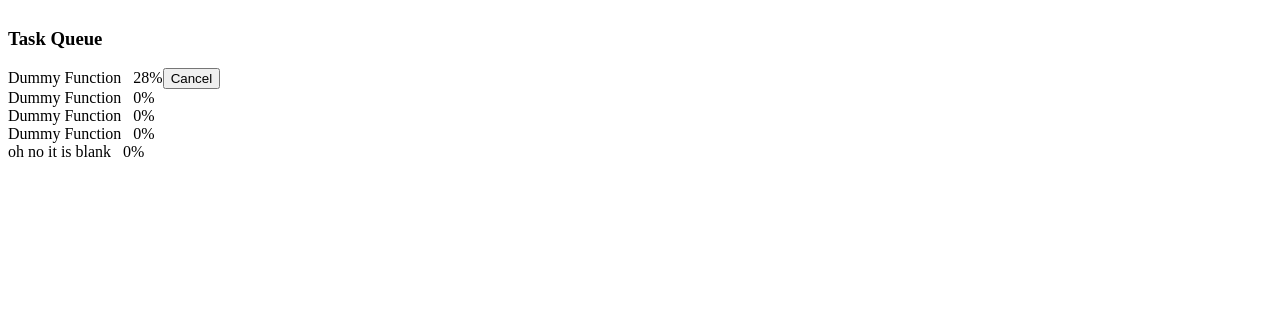
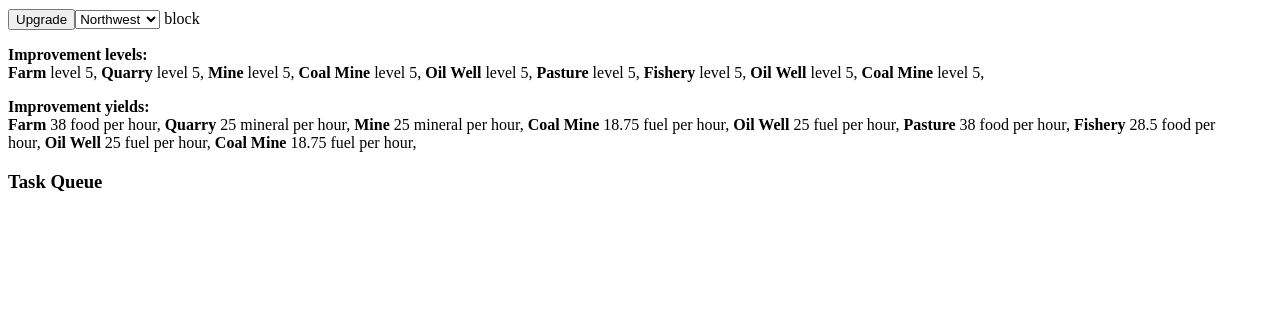
Before and after one commit to uiri/Gunboat-Diplomacy, a Django app: page / in a window 1280 px wide. Shown: the part 480-800 px from the top of the page. Run offline with Django 3.2, Linux system fonts and the light colour scheme.

Commit message:
added upgrading of blocks
now you can upgrade blocks. infrastructure is there to change improvement types.

also added divs to display output data, those should be destroyed later

```diff
--- a/templates/index.html
+++ b/templates/index.html
@@ -14,6 +14,7 @@
     height:96px;
     width:96px;
 }
+
 
 </style>
 <script type="text/javascript">
@@ -33,11 +34,6 @@ function QueueItem(foodcost,fuelcost,mineralcost,productioncost,task,description
     this.name = description; //whatever this thing is called
 }
 
-queue.push(new QueueItem(2000,1000,1000,1, 'changeHTML("test", new Date())', 'Dummy Function')); //dummy values
-queue.push(new QueueItem(2000,1000,1000,1, 'changeHTML("test", new Date())', 'Dummy Function')); //dummy values
-queue.push(new QueueItem(2000,1000,1000,1, 'changeHTML("test", new Date())', 'Dummy Function')); //dummy values
-queue.push(new QueueItem(2000,1000,1000,1, 'changeHTML("test", new Date())', 'Dummy Function')); //dummy values
-queue.push(new QueueItem(2000,1000,1000,1, 'changeHTML("test", new Date())', 'oh no it is blank')); //dummy values
 
 
 function Block(type, improvement, level){
@@ -140,12 +136,59 @@ function writeStats(){
     var itemsdiv = document.getElementById("items");
     itemsdiv.innerHTML = "";
     for (item in queue) {
-	queuediv = document.createElement("div");
-	queuediv.innerHTML = queue[item].name + "&nbsp;&nbsp;&nbsp;" + Math.round((1-(queue[item].prodleft/queue[item].cost[3]))*100) + "%";
-	if (item == 0)
-	    queuediv.innerHTML += '<button onclick="queue.shift();update();">Cancel</button>';
-	itemsdiv.appendChild(queuediv);
+		queuediv = document.createElement("div");
+		queuediv.innerHTML = queue[item].name + "&nbsp;&nbsp;&nbsp;" + Math.round((1-(queue[item].prodleft/queue[item].cost[3]))*100) + "%";
+		if (item == 0)
+			queuediv.innerHTML += '<button onclick="queue.shift();update();">Cancel</button>';
+		itemsdiv.appendChild(queuediv);
     }
+
+	//next part is only temporary, we'll add it to the divsoup later
+	var blockImprovementLevelTextInnerHTMLTarget = "<b>Improvement levels:</b><br />"; //because fuck you, that's why
+	for (numbr in blocks) {
+		blockImprovementLevelTextInnerHTMLTarget += "<b>" + blockImprovements[blocks[numbr].improvement];
+		blockImprovementLevelTextInnerHTMLTarget += "</b>&nbsp;level&nbsp;";
+		blockImprovementLevelTextInnerHTMLTarget += blocks[numbr].level;
+		blockImprovementLevelTextInnerHTMLTarget += ",&nbsp;";
+	}
+	changeHTML("blocklevels",blockImprovementLevelTextInnerHTMLTarget);
+	//unt dis is fur die testen
+	var blockYieldLevelTextInnerHTMLTarget = "<b>Improvement yields:</b><br />"; //because fuck you, that's why
+	for (numbr in blocks) {
+		blockYieldLevelTextInnerHTMLTarget += "<b>" + blockImprovements[blocks[numbr].improvement] + "</b>&nbsp;";
+		switch (blocks[numbr].improvement){
+			case 0: {
+			blockYieldLevelTextInnerHTMLTarget += ((foodProduction)*1.163118^(blocks[numbr].level - 1)) + " food";
+			break;
+			}
+			case 1: {
+			blockYieldLevelTextInnerHTMLTarget += ((mineralProduction)*1.163118^(blocks[numbr].level - 1)) + " mineral";
+			break;
+			}
+			case 2: {
+			blockYieldLevelTextInnerHTMLTarget +=  ((fuelProduction)*1.163118^(blocks[numbr].level - 1)) + " fuel";
+			break;
+			}
+			case 3: {
+			blockYieldLevelTextInnerHTMLTarget += 0.75*((foodProduction)*1.163118^(blocks[numbr].level - 1)) + " food";
+			break;
+			}
+			case 4: {
+			blockYieldLevelTextInnerHTMLTarget += ((mineralProduction)*1.163118^(blocks[numbr].level - 1)) + " mineral";
+			break;
+			}
+			case 5: {
+			blockYieldLevelTextInnerHTMLTarget += 0.75*((fuelProduction)*1.163118^(blocks[numbr].level - 1)) + " fuel";
+			break;
+			}
+			case 6: {
+			blockYieldLevelTextInnerHTMLTarget += ((foodProduction)*1.163118^(blocks[numbr].level - 1)) + " food";
+			break;
+			}
+		}
+		blockYieldLevelTextInnerHTMLTarget += " per hour,&nbsp;";
+	}
+	changeHTML("blockyields",blockYieldLevelTextInnerHTMLTarget);
 }
 
 function loaded() {
@@ -159,6 +202,26 @@ changeHTML("E", "<h4>" + blockTypes[blocks[5].type] + "</h4>" + blockImprovement
 changeHTML("SW", "<h4>" + blockTypes[blocks[6].type] + "</h4>" + blockImprovements[blocks[6].improvement]).style.backgroundImage="url(" + blockGraphics[blocks[6].type] + ")";
 changeHTML("S", "<h4>" + blockTypes[blocks[7].type] + "</h4>" + blockImprovements[blocks[7].improvement]).style.backgroundImage="url(" + blockGraphics[blocks[7].type] + ")";
 changeHTML("SE", "<h4>" + blockTypes[blocks[8].type] + "</h4>" + blockImprovements[blocks[8].improvement]).style.backgroundImage="url(" + blockGraphics[blocks[8].type] + ")";
+}
+
+function upgradeBlock(thingytype) {
+
+	if (thingytype == "simple") {
+	var targetNum = document.getElementById("blockchoices").selectedIndex;
+	var targetblock = blocks[targetNum];
+	var targettask = "blocks[" + targetNum + "].level+=1;";
+
+	var foodcost = 50*1.25^(targetblock.level - 1);
+	var fuelcost = 60*1.275^(targetblock.level - 1);
+	var mineralcost = 40*1.245^(targetblock.level - 1);
+	var productioncost = Math.log(targetblock.level);
+
+	queue.push(new QueueItem(foodcost,fuelcost,mineralcost,productioncost,targettask,"Upgrade&nbsp;" + blockImprovements[targetblock.improvement]));
+
+	} else {
+	//changing block types
+	}
+
 }
 
 window.setInterval(update, 1000);
@@ -190,6 +253,22 @@ Food <span id="food"></span>&nbsp;|&nbsp;Fuel <span id="fuel"></span>&nbsp;|&nbs
 <div class="mapblock" id="SE"></div>
 <div style="padding-bottom:10px;visibility:hidden;clear:left"></div>
 
+
+<button onclick="upgradeBlock('simple');">Upgrade</button><select id="blockchoices">
+	<option value="0">Northwest</option>
+	<option value="1">North</option>
+	<option value="2">Northeast</option>
+	<option value="3">West</option>
+	<option value="4">Center</option>
+	<option value="5">East</option>
+	<option value="6">Southwest</option>
+	<option value="7">South</option>
+	<option value="8">Southeast</option>
+</select> block
+
+<p id="blocklevels"></p>
+<p id="blockyields"></p>
+
 <h3>Task Queue</h3>
 <div id="items"></div>
 </body>
```
